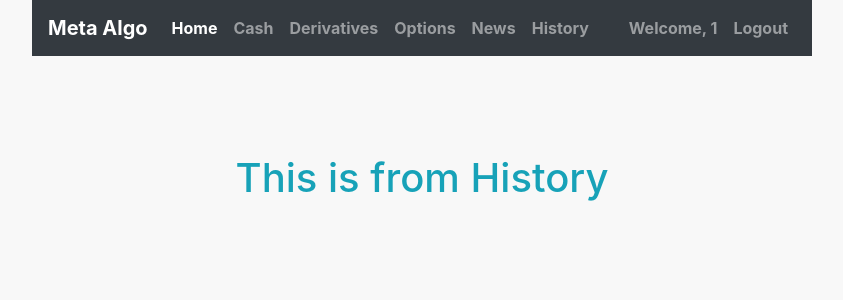
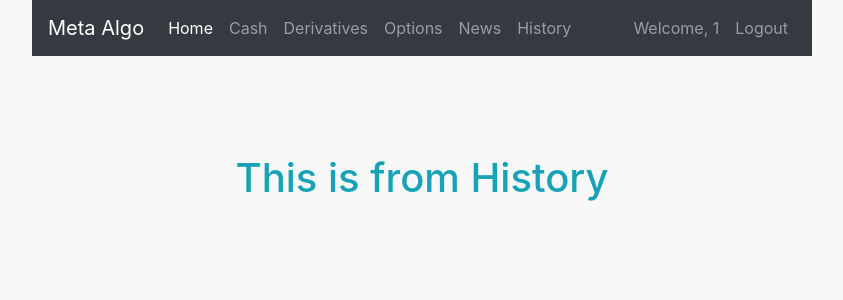
Before and after one commit to Devsixth/webapp, a Flask app: page /history in a window 1280 px wide. Shown: the top 300 px of the page, without its empty margins (218-1061 px from the left). Run offline with Flask 2, Linux system fonts and the light colour scheme; a user stored in the database is signed in; some libraries are stand-ins or nearby versions.

Commit message:
Update new_base.html

```diff
--- a/templates/new_base.html
+++ b/templates/new_base.html
@@ -18,7 +18,7 @@
           justify-content: center;
           align-items: center;
           background-color: #f8f8f8;
-          font-weight: bold;
+
 
       }
       .navbar-fixed-bottom {
@@ -63,19 +63,19 @@
                 <a class="nav-link" href="{{ url_for('home') }}">Home <span class="sr-only">(current)</span></a>
             </li>
             <li class="nav-item">
-                <a class="nav-link" href="{{ url_for('cash') }}">Cash</a>
+                <a class="nav-link" href="{{ url_for('cash') }}">Cash<span class="sr-only">(current)</span></a>
             </li>
             <li class="nav-item">
-                <a class="nav-link" href="{{ url_for('derivatives') }}">Derivatives</a>
+                <a class="nav-link" href="{{ url_for('derivatives') }}">Derivatives<span class="sr-only">(current)</span></a>
             </li>
             <li class="nav-item">
-                <a class="nav-link" href="{{ url_for('options') }}">Options</a>
+                <a class="nav-link" href="{{ url_for('options') }}">Options<span class="sr-only">(current)</span></a>
             </li>
             <li class="nav-item">
-                <a class="nav-link" href="{{ url_for('news') }}">News</a>
+                <a class="nav-link" href="{{ url_for('news') }}">News<span class="sr-only">(current)</span></a>
             </li>
             <li class="nav-item">
-                <a class="nav-link" href="{{ url_for('history') }}">History</a>
+                <a class="nav-link" href="{{ url_for('history') }}">History<span class="sr-only">(current)</span></a>
             </li>
         </ul>
         <ul class="navbar-nav ml-auto">
```
